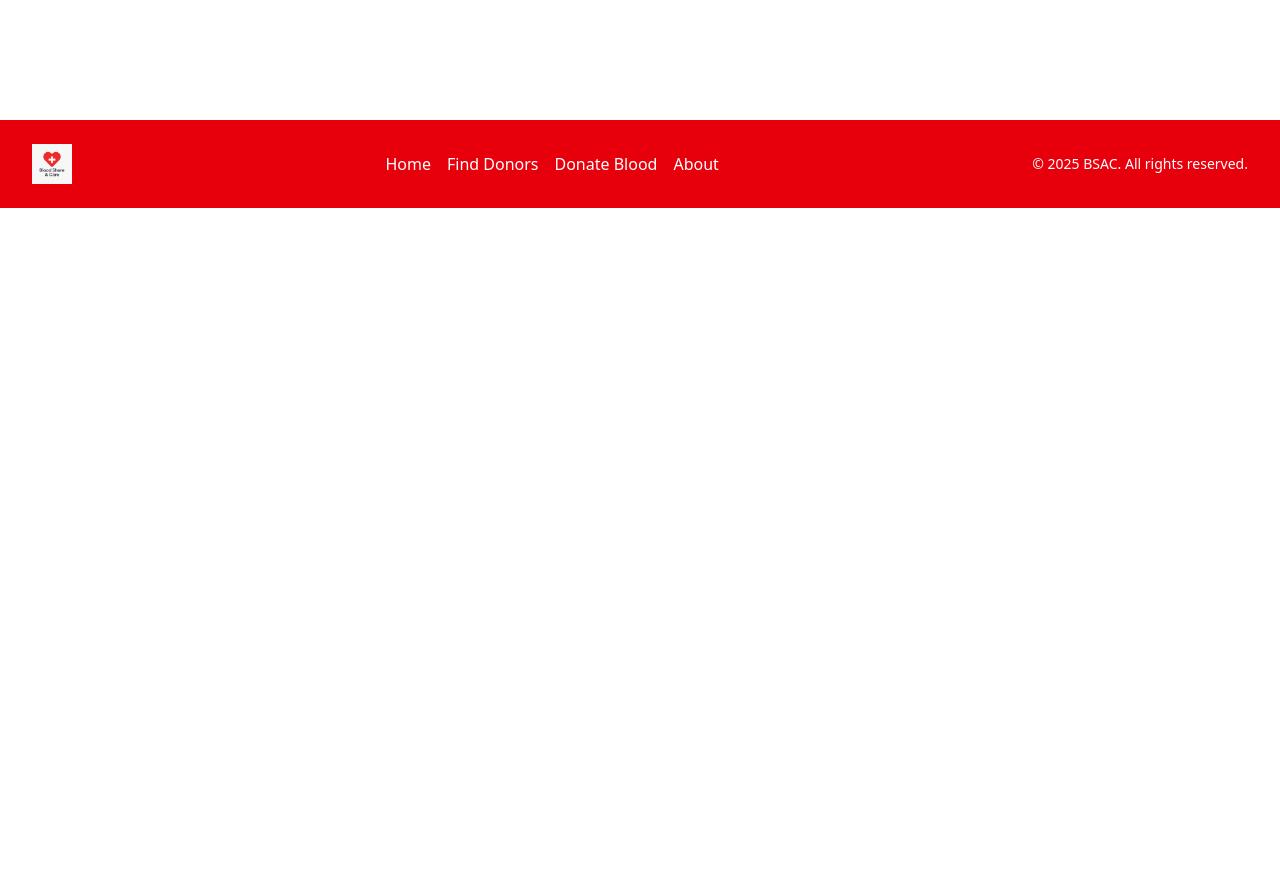
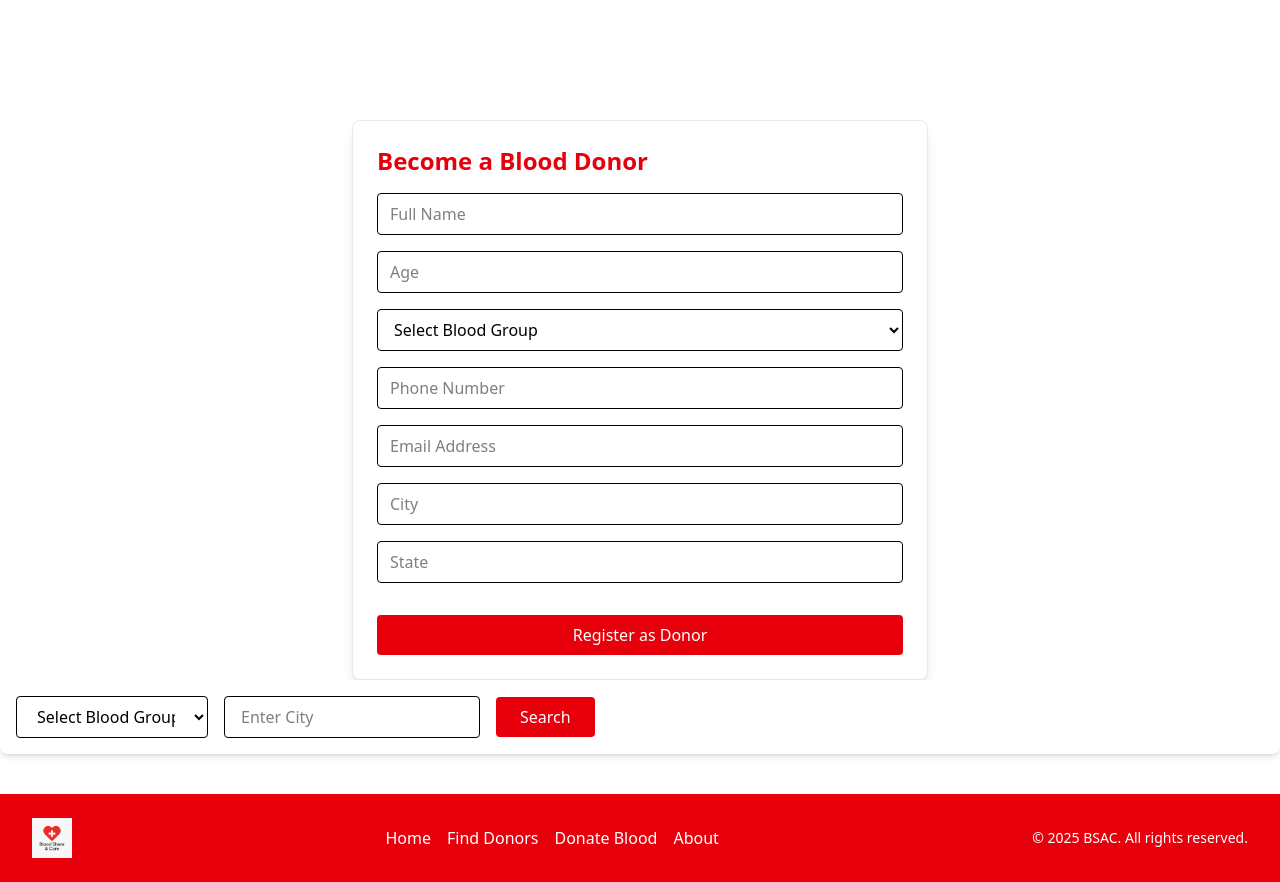
Before and after one commit to ankit151202/Blood-Share-And-Care, a React (Vite) app in the folder bsac/: page / in a window 1280 px wide. Shown: the part 720-1602 px from the top of the page. Before the commit the page ends 928 px from the top, so only its background shows below. Built offline with nearby package versions, Linux system fonts and the light colour scheme.

Commit message:
Now user can search

```diff
--- a/bsac/src/App.jsx
+++ b/bsac/src/App.jsx
@@ -6,11 +6,11 @@ import Navbar from './components/Navbar';
 import Footer from './components/Footer';
 import DonorCard from './components/DonorCard';
 import DonorForm from './components/DonorForm';
-// import SearchBar from './components/SearchBar';
+import SearchBar from './components/SearchBar';
 import Home from './pages/HomePage';
 // import FindDonorPage from './pages/FindDonorPage';
 // import RegisterPage from './pages/RegisterPage';
-// import AboutPage from './pages/AboutPage';
+import AboutPage from './pages/AboutPage';
 // import LoginPage from './pages/LoginPage';
 const App = () => {
   return (
@@ -18,6 +18,8 @@ const App = () => {
       <Navbar />
       <Home/>
       <DonorCard/>
+      <DonorForm/>
+      <SearchBar/>
       <Footer/>
 
 
--- a/bsac/src/components/SearchBar.jsx
+++ b/bsac/src/components/SearchBar.jsx
@@ -0,0 +1,59 @@
+import React, { useState } from 'react';
+
+const SearchBar = ({ onSearch }) => {
+  const [filters, setFilters] = useState({
+    bloodGroup: '',
+    city: '',
+  });
+
+  const handleChange = (e) => {
+    setFilters((prev) => ({
+      ...prev,
+      [e.target.name]: e.target.value,
+    }));
+  };
+
+  const handleSearch = (e) => {
+    e.preventDefault();
+    onSearch(filters); // Pass filters to parent component
+  };
+
+  return (
+    <form onSubmit={handleSearch} className="bg-white p-4 shadow-md rounded-lg flex flex-col sm:flex-row items-center gap-4 mb-6">
+      <select
+        name="bloodGroup"
+        value={filters.bloodGroup}
+        onChange={handleChange}
+        className="border px-4 py-2 rounded w-full sm:w-48"
+      >
+        <option value="">Select Blood Group</option>
+        <option value="A+">A+</option>
+        <option value="A−">A−</option>
+        <option value="B+">B+</option>
+        <option value="B−">B−</option>
+        <option value="O+">O+</option>
+        <option value="O−">O−</option>
+        <option value="AB+">AB+</option>
+        <option value="AB−">AB−</option>
+      </select>
+
+      <input
+        type="text"
+        name="city"
+        value={filters.city}
+        onChange={handleChange}
+        placeholder="Enter City"
+        className="border px-4 py-2 rounded w-full sm:w-64"
+      />
+
+      <button
+        type="submit"
+        className="bg-red-600 text-white px-6 py-2 rounded hover:bg-red-700 transition"
+      >
+        Search
+      </button>
+    </form>
+  );
+};
+
+export default SearchBar;
```
